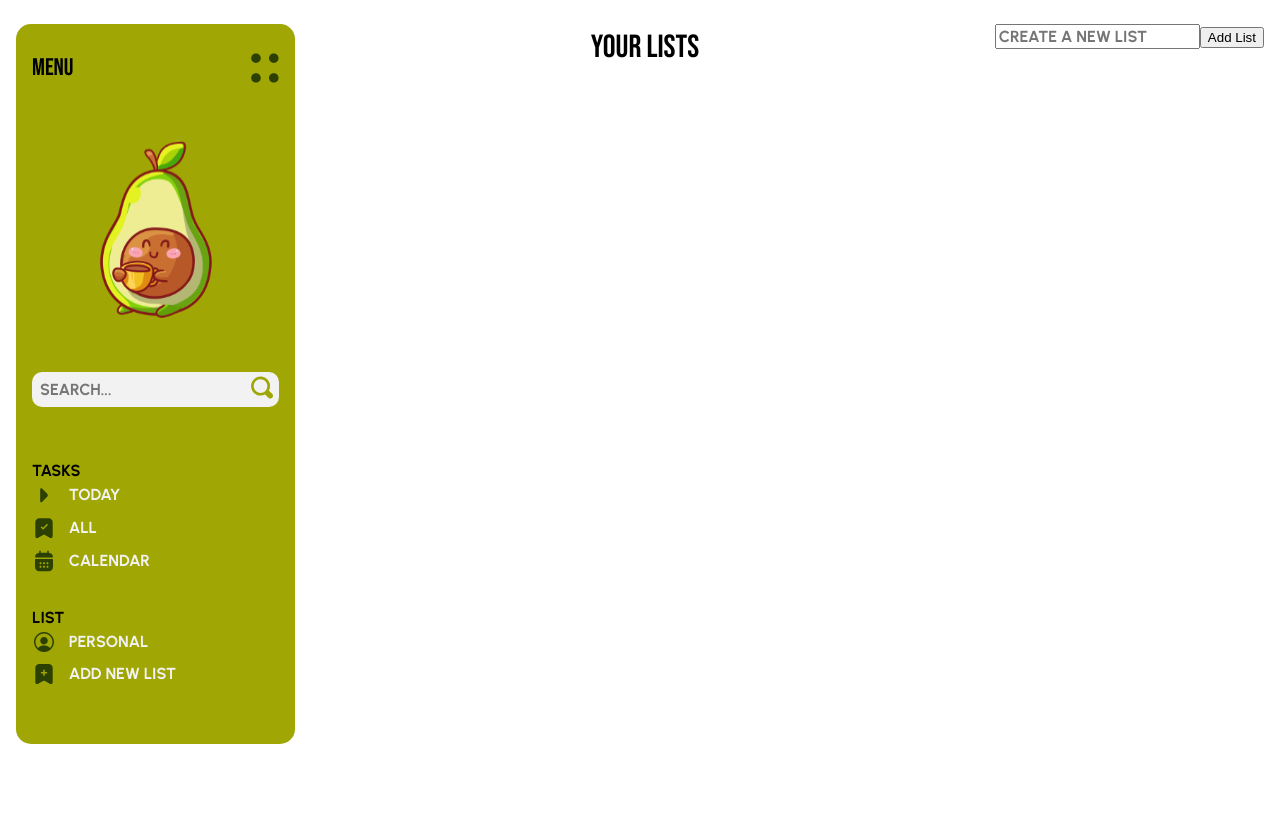
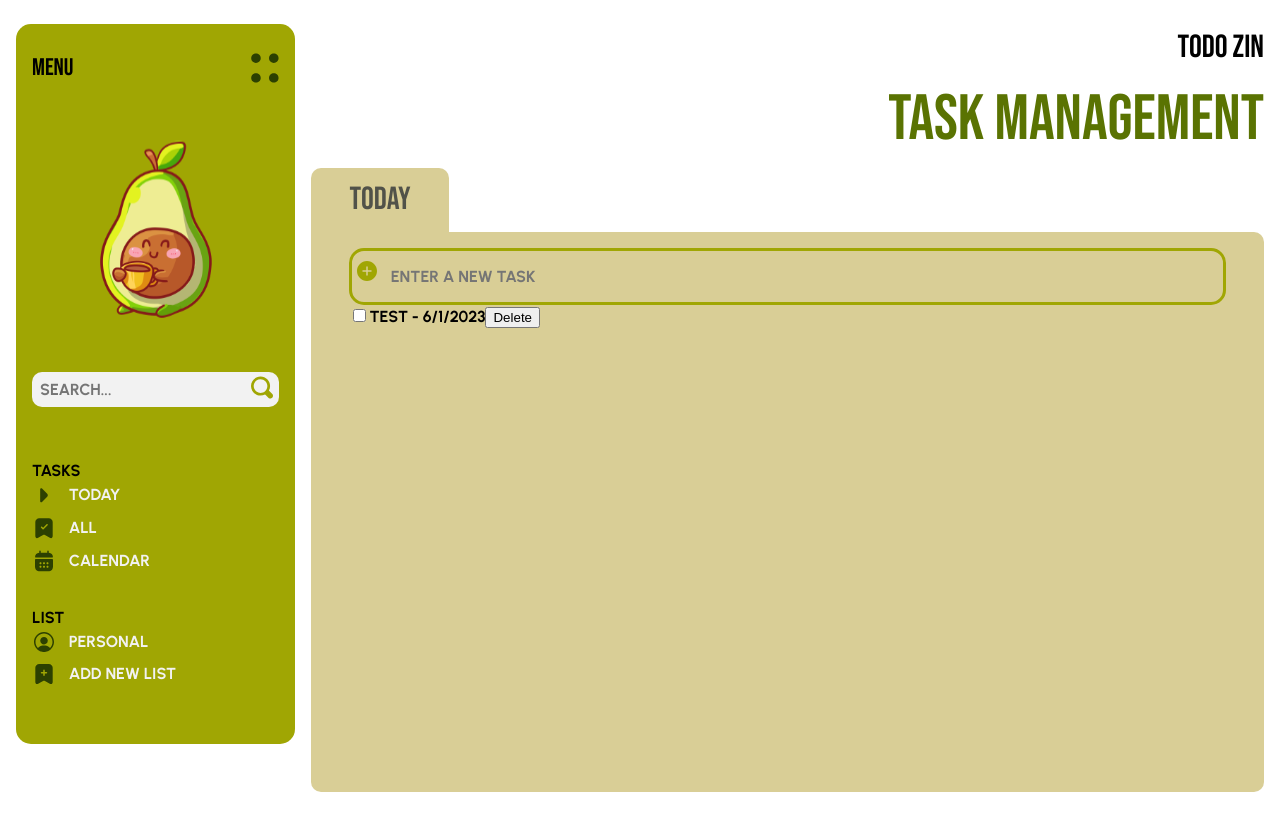
Before and after one commit to mari-spin/Todozin, a React (Vite) app in the folder todozin/: page /list/newlist in a window 1280 px wide. Built offline with nearby package versions, Linux system fonts and the light colour scheme; data requests are answered from the project's data file.

Commit message:
feat: connect to database and create a CRUD

```diff
--- a/todozin/db.json
+++ b/todozin/db.json
@@ -1,52 +1,24 @@
 {
-    "list" : [
+  "list": [
     {
       "id": 1,
       "name": "Personal",
       "description": "My daily stuff",
-            "icon":""
+      "icon": ""
     },
     {
       "id": 2,
       "name": "Market",
       "description": "My market list",
-            "icon":""
-
+      "icon": ""
     }
   ],
-    "task" : [
+  "task": [
     {
-            "id": 2,
-            "name": "Grapes",
+      "name": "test",
+      "date": "6/1/2023",
       "description": null,
-            "date":"05/25/2023",
-            "subtask": [
-                {
-                    "name": null
-                }
-            ],
-            "list": [
-                {
-                    "id": 2
-                }
-            ]
-        },
-        {
-            "id": 1,
-            "name": "Vet",
-            "description": "Pagu Vaccine at Petz",
-            "date":"05/23/2023",
-            "subtask": [
-                {
-                    "name": "Buy meds"
-                }
-            ],
-            "list": [
-                {
       "id": 1
-
     }
   ]
 }
-    ]
-}
--- a/todozin/package.json
+++ b/todozin/package.json
@@ -4,12 +4,14 @@
   "version": "0.0.0",
   "type": "module",
   "scripts": {
-    "dev": "json-server --watch db.json",
+    "dev": "vite",
+    "start": "json-server --watch db.json",
     "build": "vite build",
     "lint": "eslint src --ext js,jsx --report-unused-disable-directives --max-warnings 0",
     "preview": "vite preview"
   },
   "dependencies": {
+    "axios": "^1.4.0",
     "react": "^18.2.0",
     "react-dom": "^18.2.0",
     "react-router-dom": "^6.11.2",
--- a/todozin/src/components/Inputs/CheckboxList/index.jsx
+++ b/todozin/src/components/Inputs/CheckboxList/index.jsx
@@ -1,4 +1,8 @@
 import { useState } from "react";
+import { AddNewButtonStyle, AddNewInputStyle, TaskWrapperStyle } from "../style";
+
+import addCircle from "../../../assets/icon/addcircle.svg";
+
 
 const CheckboxList = () => {
 
@@ -30,15 +34,15 @@ const CheckboxList = () => {
     };
 
     return (
-    <div>
-        <div>
-            <input
+    <TaskWrapperStyle>
+        <div className="newInput--wrapper">
+            <AddNewButtonStyle onClick={handleAddList}><img src={addCircle }/></AddNewButtonStyle>
+            <AddNewInputStyle
             type="text"
             value={newList}
             onChange={handleInputChange}
             placeholder="Create a new list"
             />
-            <button onClick={handleAddList}>Add List</button>
         </div>
 
         <ul>
@@ -55,7 +59,7 @@ const CheckboxList = () => {
             </li>
             ))}
         </ul>
-    </div>
+    </TaskWrapperStyle>
     )
 }
 
--- a/todozin/src/components/Inputs/CheckboxTask/index.jsx
+++ b/todozin/src/components/Inputs/CheckboxTask/index.jsx
@@ -1,62 +1,99 @@
 import { AddNewButtonStyle, AddNewInputStyle, TaskWrapperStyle } from "../style";
 
-import { useState } from "react";
+import { useEffect, useState } from "react";
 
+import axios from "axios";
 import addCircle from "../../../assets/icon/addcircle.svg";
 
 const CheckboxTask = () => {
+    const [posts, setPosts] = useState([])
+    const [newPostTask, setNewPostTask] = useState('');
 
-    const [tasks, setTasks] = useState([]);
-    const [newTask, setNewTask] = useState('');
+    const urlTask = "http://localhost:3000/task"
 
-    const handleInputChange = (event) => {
-        setNewTask(event.target.value);
-    };
+    useEffect(() => {
+        fetchPosts()
+    }, [])
 
-    const handleAddTask = () => {
-        if (newTask.trim() !== '') {
-            setTasks([...tasks, newTask]);
-            setNewTask('');
+    const fetchPosts = async () => {
+        try {
+            const response = await axios.get(urlTask)
+            setPosts(response.data)
+        } catch (error) {
+            console.error(error);
+        }
+    }
+
+    const createPost = async () => {
+        try {
+            const currentDate = new Date().toLocaleDateString('en-US', {
+                month: 'numeric',
+                day: 'numeric',
+                year: 'numeric'
+            });
+
+            const response = await axios.post(urlTask, {
+                name: newPostTask,
+                date: currentDate,
+                description: null
+            })
+            setPosts([...posts, response.data])
+            setNewPostTask('')
+        } catch (error) {
+            console.error(error)
+        }
+    }
+
+    const handleCheckboxChange = (postsId) => {
+        const updatedPosts = posts.map((post) => {
+            if (post.id === postsId) {
+                return {
+                    ...post,
+                    checked: !post.checked
+                }
+            }
+            return post
+        })
+        setPosts(updatedPosts)
+    }
+
+    const deletePost = async (postId) => {
+        try {
+            await axios.delete(`${urlTask}/${postId}`);
+            const updatedPosts = posts.filter((post) => post.id !== postId);
+            setPosts(updatedPosts);
+        }
+        catch (error) {
+            console.error(error);
         }
     };
 
-
-    const handleTaskCompletion = (index) => {
-        const updatedTasks = [...tasks];
-        updatedTasks[index] = <del>{updatedTasks[index]}</del>;
-        setTasks(updatedTasks);
-    };
-
-    const handleDeleteTask = (index) => {
-        const updatedTasks = [...tasks];
-        updatedTasks.splice(index, 1);
-        setTasks(updatedTasks);
-    };
 
     return (
     <TaskWrapperStyle borderRadius={"0 10px 10px 10px"}>
 
         <div className="newInput--wrapper">
-            <AddNewButtonStyle onClick={handleAddTask}><img src={addCircle} alt="add new task"/></AddNewButtonStyle>
+            <AddNewButtonStyle onClick={createPost}><img src={addCircle} alt="add new task"/></AddNewButtonStyle>
             <AddNewInputStyle
                 type="text"
-                value={newTask}
-                onChange={handleInputChange}
+                value={newPostTask}
+                onChange={(e) => setNewPostTask(e.target.value)}
                 placeholder="Enter a new task"
             />
         </div>
 
         <ul>
-            {tasks.map((task, index) => (
-            <li key={index}>
+            {posts.map((post) => (
+            <li key={post.id}>
                 <input
                 type="checkbox"
-                onChange={() => handleTaskCompletion(index)}
+                checked={post.checked || false}
+                onChange={() => handleCheckboxChange(post.id)}
                 />
 
-                {task}
-                <button onClick={() => handleDeleteTask(index)}>Delete</button>
+                {post.name} - {post.date}
 
+                <button onClick={() => deletePost(post.id)}>Delete</button>
             </li>
             ))}
         </ul>
--- a/todozin/src/components/MenuNavegation/TaskSection/index.jsx
+++ b/todozin/src/components/MenuNavegation/TaskSection/index.jsx
@@ -1,7 +1,9 @@
 import { Link } from "react-router-dom"
+
 import allIcon from "../../../assets/icon/all.svg"
 import calendarIcon from "../../../assets/icon/calendar.svg"
 import todayIcon from "../../../assets/icon/today.svg"
+
 import { ListContainer, ListItemStyle, ListStyle } from "../style"
 
 const TaskMenuSection = () => {.0
@@ -14,7 +16,7 @@ const TaskMenuSection = () => {.0
                         <Link to="/"><img src={todayIcon}/>Today</Link>
                     </ListItemStyle>
                     <ListItemStyle>
-                        <Link to="/all"><img src={allIcon}/>All</Link>
+                        <Link to="all"><img src={allIcon}/>All</Link>
                     </ListItemStyle>
                     <ListItemStyle>
                         <Link to="calendar">
--- a/todozin/src/components/MenuNavegation/style.js
+++ b/todozin/src/components/MenuNavegation/style.js
@@ -30,7 +30,7 @@ export const ListContainer = styled.li`
 `
 
 
-export const ListStyle = styled.li`
+export const ListStyle = styled.ul`
     display: flex;
     flex-direction: column;
     gap: 1vh;
```
Also changed, not shown: todozin/src/main.jsx (+8 -5 lines), todozin/src/service/api.js (added, +7 -0 lines), 1 other file (tests, documents, lock files or other folders). Lines whose indentation alone changed are shown as unchanged.
